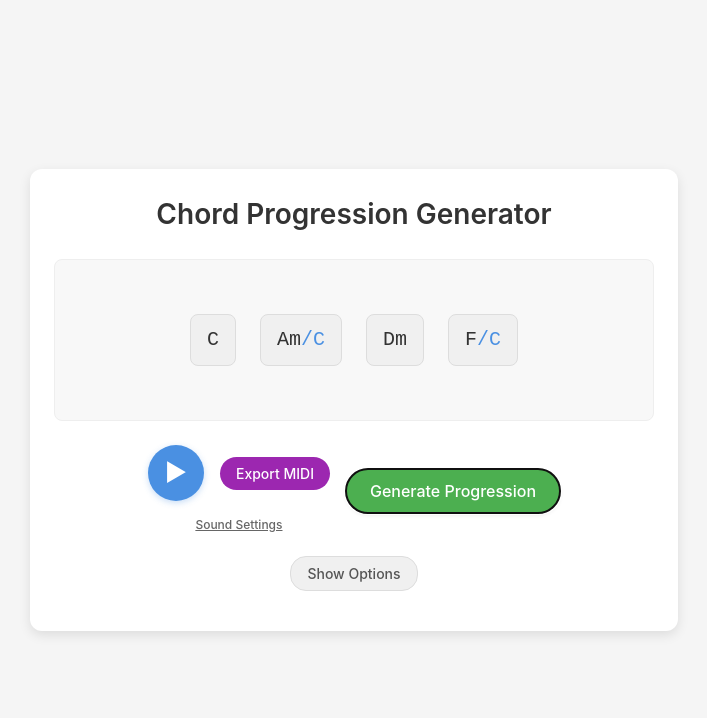
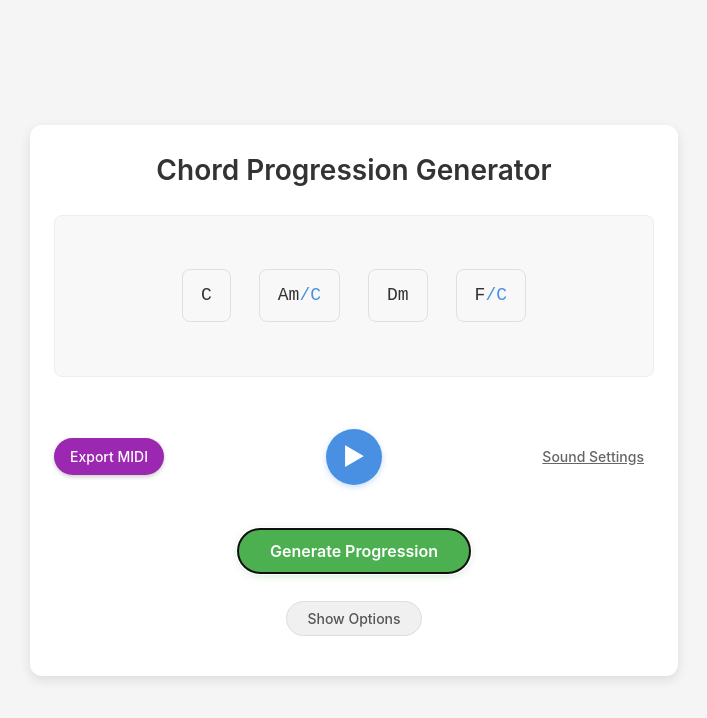
Before and after one commit to late-cretaceous/chord-generator, a React (Vite) app: page / in a window 1280 px wide. Both pictures are taken after a click on the button "Generate Progression". Shown: the top 718 px of the page, without its empty margins (286-993 px from the left). Built offline with nearby package versions, Linux system fonts and the light colour scheme.

Commit message:
update: UX

```diff
--- a/src/components/ChordGenerator.css
+++ b/src/components/ChordGenerator.css
@@ -315,13 +315,6 @@ h2 {
 }
 
 /* Simplified player styles */
-.simplified-player {
-    display: flex;
-    flex-direction: column;
-    align-items: center;
-    gap: 12px;
-}
-
 .main-controls {
     display: flex;
     align-items: center;
@@ -459,3 +452,323 @@ h2 {
     color: #888;
     font-style: italic;
 }
+
+/* Add these styles to ChordGenerator.css */
+
+/* Player layout */
+.simplified-player {
+    display: flex;
+    flex-direction: column;
+    width: 100%;
+    max-width: 640px;
+    margin: 0 auto;
+    gap: 16px;
+}
+
+.controls-container {
+    display: flex;
+    justify-content: space-between;
+    align-items: center;
+    width: 100%;
+    padding: 8px 0;
+}
+
+.left-controls, .center-controls, .right-controls {
+    display: flex;
+    align-items: center;
+    justify-content: center;
+    flex: 1;
+}
+
+.left-controls {
+    justify-content: flex-start;
+}
+
+.right-controls {
+    justify-content: flex-end;
+}
+
+/* Play button */
+.play-button {
+    width: 56px;
+    height: 56px;
+    border-radius: 50%;
+    background-color: #4a90e2;
+    color: white;
+    border: none;
+    font-size: 24px;
+    display: flex;
+    align-items: center;
+    justify-content: center;
+    cursor: pointer;
+    transition: transform 0.2s, background-color 0.2s;
+    box-shadow: 0 2px 6px rgba(74, 144, 226, 0.3);
+}
+
+.play-button:hover {
+    transform: scale(1.05);
+    background-color: #3a80d2;
+}
+
+.play-button:active {
+    transform: scale(0.98);
+}
+
+/* Export MIDI button */
+.export-button {
+    background-color: #9c27b0;
+    color: white;
+    border: none;
+    padding: 10px 16px;
+    border-radius: 20px;
+    font-size: 14px;
+    font-weight: 500;
+    cursor: pointer;
+    transition: background-color 0.2s, transform 0.1s;
+    box-shadow: 0 2px 4px rgba(0, 0, 0, 0.2);
+}
+
+.export-button:hover {
+    background-color: #7b1fa2;
+    transform: translateY(-2px);
+}
+
+.export-button:active {
+    transform: translateY(0);
+}
+
+/* Settings button */
+.advanced-toggle-button {
+    background: none;
+    border: none;
+    color: #666;
+    font-size: 14px;
+    font-weight: 500;
+    cursor: pointer;
+    text-decoration: underline;
+    padding: 6px 10px;
+    transition: color 0.2s;
+}
+
+.advanced-toggle-button:hover {
+    color: #4a90e2;
+}
+
+/* Advanced controls */
+.advanced-player-controls {
+    display: flex;
+    flex-wrap: wrap;
+    gap: 12px;
+    justify-content: center;
+    background-color: #f5f5f5;
+    border-radius: 8px;
+    padding: 12px;
+    width: 100%;
+    box-shadow: 0 1px 3px rgba(0, 0, 0, 0.1);
+}
+
+.tempo-select,
+.synth-select {
+    padding: 8px 12px;
+    border-radius: 6px;
+    border: 1px solid #ddd;
+    background-color: white;
+    font-size: 14px;
+    color: #333;
+}
+
+.chord-mode-toggle {
+    display: flex;
+    align-items: center;
+}
+
+.toggle-container {
+    display: flex;
+    align-items: center;
+    cursor: pointer;
+    user-select: none;
+}
+
+.chord-toggle-input {
+    position: relative;
+    width: 40px;
+    height: 22px;
+    appearance: none;
+    background-color: #e0e0e0;
+    border-radius: 11px;
+    transition: background-color 0.3s;
+    cursor: pointer;
+    margin-right: 10px;
+    outline: none;
+}
+
+.chord-toggle-input:checked {
+    background-color: #4a90e2;
+}
+
+.chord-toggle-input:before {
+    content: '';
+    position: absolute;
+    width: 18px;
+    height: 18px;
+    border-radius: 50%;
+    top: 2px;
+    left: 2px;
+    background-color: white;
+    transition: left 0.3s;
+    box-shadow: 0 1px 3px rgba(0, 0, 0, 0.1);
+}
+
+.chord-toggle-input:checked:before {
+    left: 20px;
+}
+
+.toggle-label {
+    font-size: 14px;
+    color: #555;
+}
+
+/* Responsive adjustments */
+@media (max-width: 600px) {
+    .controls-container {
+        flex-direction: column;
+        gap: 16px;
+    }
+
+    .left-controls, .center-controls, .right-controls {
+        width: 100%;
+        justify-content: center;
+    }
+
+    .left-controls {
+        order: 2;
+    }
+
+    .center-controls {
+        order: 1;
+    }
+
+    .right-controls {
+        order: 3;
+    }
+}
+
+/* Additional styles for ChordGenerator.css */
+
+/* Main controls wrapper */
+.controls-wrapper {
+    display: flex;
+    flex-direction: column;
+    justify-content: center;
+    align-items: center;
+    gap: 24px;
+    width: 100%;
+    margin: 20px 0;
+}
+
+/* Player container - where the controls live */
+.player-container {
+    width: 100%;
+    display: flex;
+    justify-content: center;
+    margin-bottom: 12px;
+}
+
+/* Generate button styling update */
+.generate-button-container {
+    display: flex;
+    justify-content: center;
+    width: 100%;
+}
+
+.generate-button {
+    background-color: #4CAF50;
+    color: white;
+    font-weight: 600;
+    border: none;
+    border-radius: 28px;
+    padding: 12px 32px;
+    font-size: 16px;
+    cursor: pointer;
+    transition: background-color 0.3s, transform 0.2s, box-shadow 0.3s;
+    box-shadow: 0 2px 8px rgba(76, 175, 80, 0.3);
+}
+
+.generate-button:hover {
+    background-color: #3e8e41;
+    transform: translateY(-2px);
+    box-shadow: 0 4px 12px rgba(76, 175, 80, 0.4);
+}
+
+.generate-button:active {
+    transform: translateY(0);
+    box-shadow: 0 2px 4px rgba(76, 175, 80, 0.2);
+}
+
+/* Options section styling update */
+.options-toggle {
+    display: flex;
+    justify-content: center;
+    margin: 8px 0 16px;
+}
+
+.toggle-button {
+    background-color: #f0f0f0;
+    color: #555;
+    border: 1px solid #ddd;
+    padding: 8px 20px;
+    border-radius: 20px;
+    font-size: 14px;
+    cursor: pointer;
+    transition: all 0.2s;
+}
+
+.toggle-button:hover {
+    background-color: #e0e0e0;
+    color: #333;
+}
+
+/* Updated for better vertical spacing */
+.options-panel {
+    margin-top: 16px;
+    background-color: #f9f9f9;
+    border-radius: 12px;
+    border: 1px solid #eee;
+    overflow: hidden;
+}
+
+.options-content {
+    padding: 20px;
+}
+
+/* Chord styling improvements */
+.chord {
+    padding: 12px 18px;
+    background-color: #f8f8f8;
+    border-radius: 8px;
+    border: 1px solid #e0e0e0;
+    font-size: 18px;
+    font-family: 'Roboto Mono', monospace;
+    color: #333;
+    display: inline-block;
+    margin: 6px;
+    transition: transform 0.2s, box-shadow 0.2s;
+}
+
+.chord:hover {
+    transform: translateY(-3px);
+    box-shadow: 0 4px 8px rgba(0, 0, 0, 0.1);
+}
+
+.chord-inversion {
+    color: #4a90e2;
+    font-weight: 500;
+}
+
+.duration-indicator {
+    display: block;
+    font-size: 12px;
+    color: #777;
+    margin-top: 4px;
+    text-align: center;
+}
--- a/src/components/ChordGenerator.jsx
+++ b/src/components/ChordGenerator.jsx
@@ -90,23 +90,27 @@ const ChordGenerator = () => {
           )}
         </div>
 
-        {/* Essential controls: Play/Export and Generate button */}
-        <div className="essential-controls">
+        {/* Updated player and controls layout */}
+        <div className="controls-wrapper">
+          {/* Player controls */}
           {progression.length > 0 && (
-            <div className="player-wrapper">
+            <div className="player-container">
               <ProgressionPlayer
                 progression={progression}
                 maintainPlayback={true}
                 onTempoChange={handleTempoChange}
                 tempo={currentTempo}
-                simplified={true} // New prop for simplified player UI
+                simplified={true}
               />
             </div>
           )}
 
-          <button onClick={handleGenerate} className="generate-button">
-            Generate Progression
-          </button>
+          {/* Generate button */}
+          <div className="generate-button-container">
+            <button onClick={handleGenerate} className="generate-button">
+              Generate Progression
+            </button>
+          </div>
         </div>
 
         {/* Options toggle button */}
--- a/src/components/ProgressionPlayer.jsx
+++ b/src/components/ProgressionPlayer.jsx
@@ -132,7 +132,18 @@ const ProgressionPlayer = ({
     if (simplified) {
         return (
             <div className="simplified-player">
-                <div className="main-controls">
+                {/* Updated controls layout */}
+                <div className="controls-container">
+                    {/* Left side: MIDI Export button */}
+                    <div className="left-controls">
+                        <MidiExportButton
+                            progression={progression}
+                            tempo={getTempoBPM()}
+                        />
+                    </div>
+
+                    {/* Center: Play button */}
+                    <div className="center-controls">
                         <button
                             onClick={handlePlayPause}
                             className="play-button"
@@ -140,20 +151,18 @@ const ProgressionPlayer = ({
                         >
                             {isPlaying ? '⏸' : '▶'}
                         </button>
-
-                    <MidiExportButton
-                        progression={progression}
-                        tempo={getTempoBPM()}
-                    />
                     </div>
 
-                {/* Only show toggle for advanced controls */}
+                    {/* Right side: Sound Settings */}
+                    <div className="right-controls">
                         <button
                             onClick={toggleAdvancedControls}
                             className="advanced-toggle-button"
                         >
-                    {showAdvancedControls ? "Hide Settings" : "Sound Settings"}
+                            Sound Settings
                         </button>
+                    </div>
+                </div>
 
                 {/* Advanced controls that can be toggled */}
                 {showAdvancedControls && (
```
Lines whose indentation alone changed are shown as unchanged.
